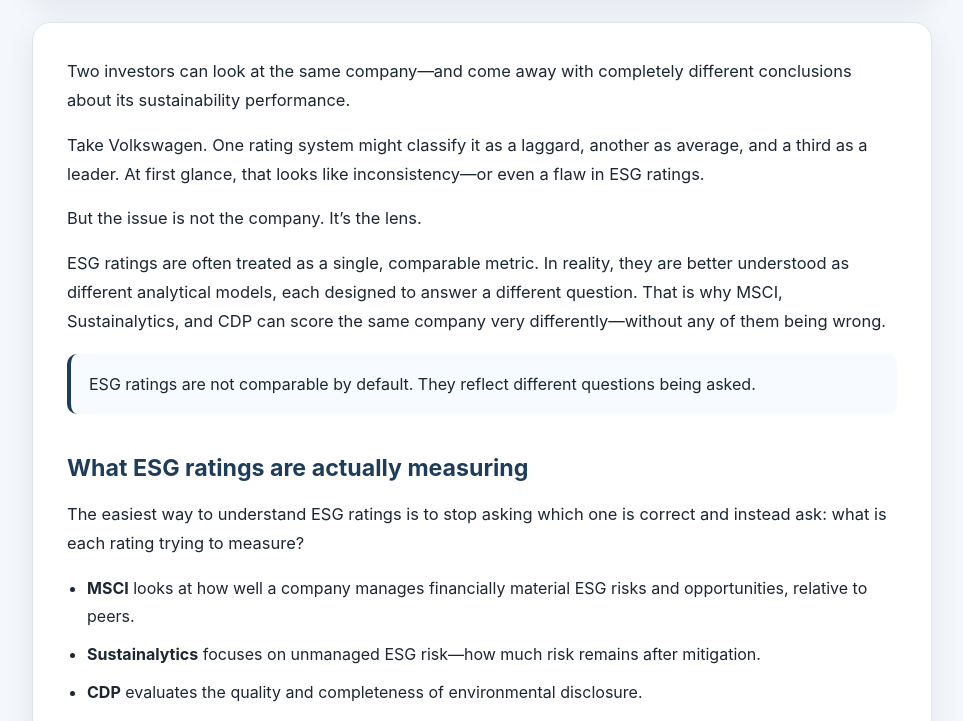
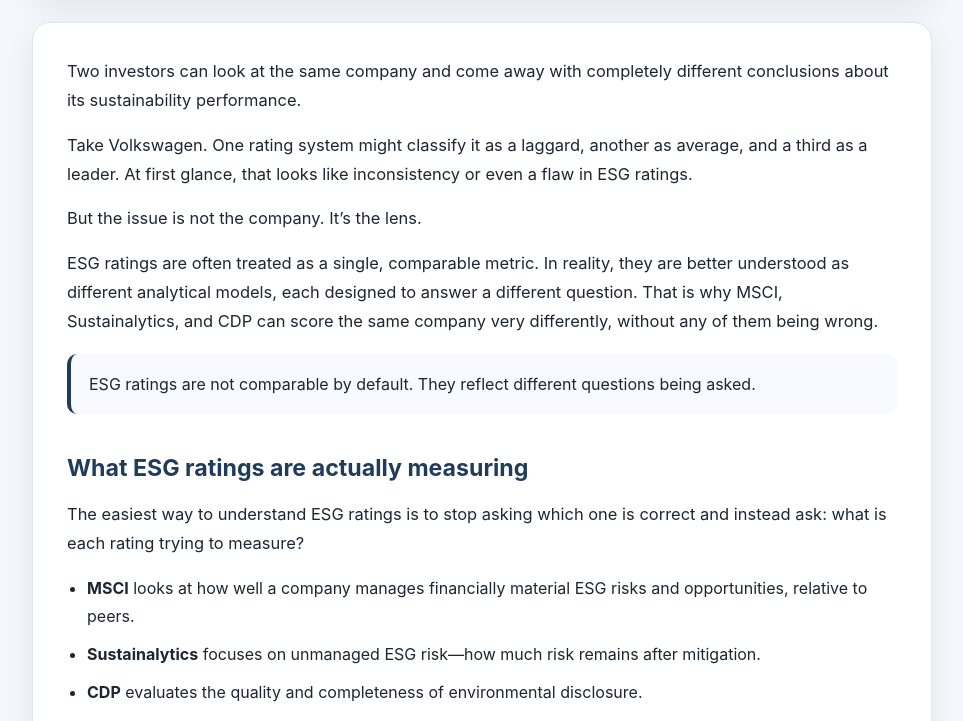
Before and after one commit to shivamasthanasa-14/portfolio, a plain HTML site: page Article1.html in a window 1280 px wide. Shown: the part 1126-1847 px from the top of the page, without its empty margins (158-1121 px from the left). Drawn offline with Linux system fonts and the light colour scheme.

Commit message:
Update Article1.html

```diff
--- a/Article1.html
+++ b/Article1.html
@@ -158,11 +158,11 @@
     <section class="article-card">
       <div class="article-inner">
         <p>
-          Two investors can look at the same company—and come away with completely different conclusions about its sustainability performance.
+          Two investors can look at the same company and come away with completely different conclusions about its sustainability performance.
         </p>
 
         <p>
-          Take Volkswagen. One rating system might classify it as a laggard, another as average, and a third as a leader. At first glance, that looks like inconsistency—or even a flaw in ESG ratings.
+          Take Volkswagen. One rating system might classify it as a laggard, another as average, and a third as a leader. At first glance, that looks like inconsistency or even a flaw in ESG ratings.
         </p>
 
         <p>
@@ -170,7 +170,7 @@
         </p>
 
         <p>
-          ESG ratings are often treated as a single, comparable metric. In reality, they are better understood as different analytical models, each designed to answer a different question. That is why MSCI, Sustainalytics, and CDP can score the same company very differently—without any of them being wrong.
+          ESG ratings are often treated as a single, comparable metric. In reality, they are better understood as different analytical models, each designed to answer a different question. That is why MSCI, Sustainalytics, and CDP can score the same company very differently, without any of them being wrong.
         </p>
 
         <div class="highlight">
@@ -216,7 +216,7 @@
 
         <h2>Why better reporting won’t fully solve this</h2>
         <p>
-          With CSRD coming into force, there is a growing expectation that standardized reporting will make ESG ratings more comparable. It will help—but only to a point.
+          With CSRD coming into force, there is a growing expectation that standardized reporting will make ESG ratings more comparable. It will help, but only to a point.
         </p>
 
         <p>
@@ -246,7 +246,7 @@
         </p>
 
         <p>
-          The question is no longer “Which rating is correct?” but “What does this rating actually tell me—and is that what I need to know?”
+          The question is no longer “Which rating is correct?” but “What does this rating actually tell me, and is that what I need to know?”
         </p>
       </div>
     </section>
```
